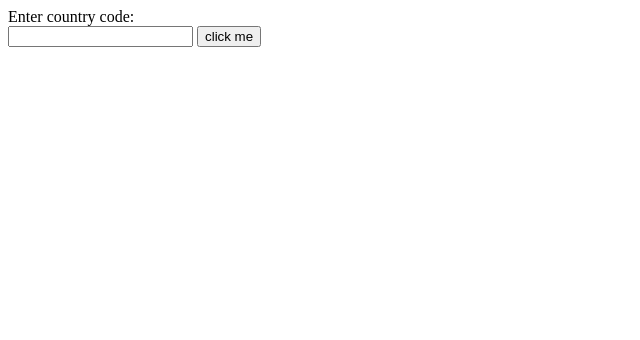
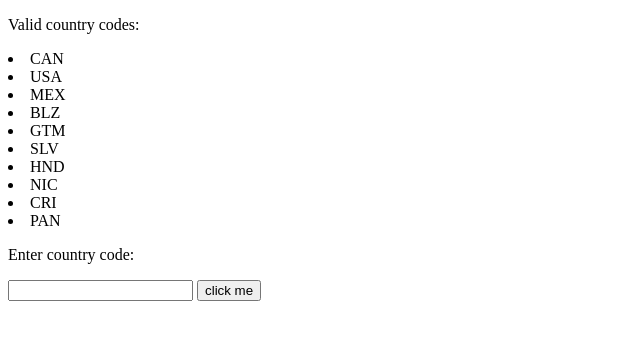
Before and after one commit to biswa065/CH_Robinson, a Flask app: page / in a window 1280 px wide. Shown: the top 340 px of the page, without its empty margins (0-640 px from the left). Run offline with Flask 2, Linux system fonts and the light colour scheme.

Commit message:
list valid codes

```diff
--- a/templates/index.html
+++ b/templates/index.html
@@ -8,8 +8,19 @@
   </head>
 
   <body>
-    <div>Enter country code: </div>
-
+    <p>Valid country codes:
+      <li>CAN</li>
+      <li>USA</li>
+      <li>MEX</li>
+      <li>BLZ</li>
+      <li>GTM</li>
+      <li>SLV</li>
+      <li>HND</li>
+      <li>NIC</li>
+      <li>CRI</li>
+      <li>PAN</li>
+    </p>
+    <p>Enter country code: </p>
     <input type="text" id="user-input">
     <button onclick="analyzeInput()">click me</button>
 
```
